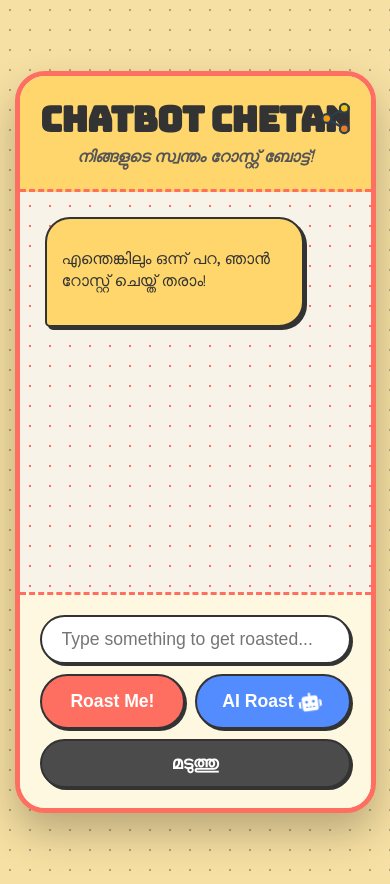
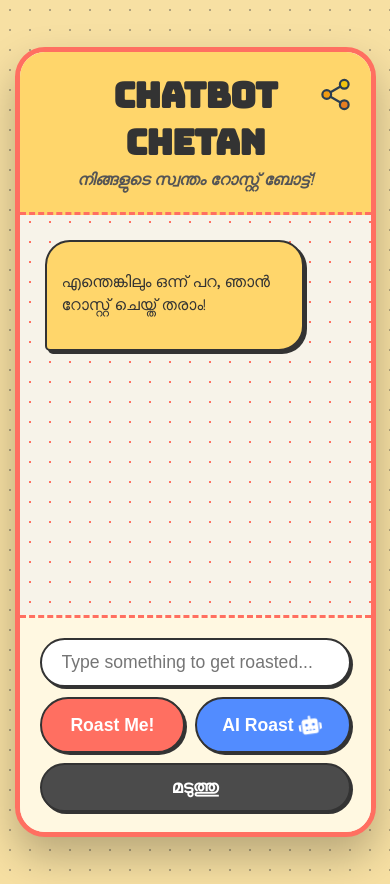
Before and after one commit to code-with-me-an/CHATBOT-CHETAN, a plain HTML site: page index.html in a window 390 px wide. Drawn offline with Linux system fonts and the light colour scheme.

Commit message:
changes in all

```diff
--- a/index.html
+++ b/index.html
@@ -29,7 +29,9 @@
             </svg>
         </a>
         <header class="chetan-header">
-            <h1>Chatbot Chetan</h1>
+            <h1><span>Chatbot</span>
+                <span>Chetan</span>
+            </h1>
             <p>നിങ്ങളുടെ സ്വന്തം റോസ്റ്റ് ബോട്ട്!</p>
         </header>
         <div class="chat-window" id="chat-window">
--- a/style.css
+++ b/style.css
@@ -403,6 +403,8 @@ body {
 @media (max-width: 600px) {
     .chetan-header h1 {
         font-size: 2.2em;
+        display: flex;
+        flex-direction: column;
     }
 
     .chat-window {
```
Also changed, not shown: photos/airoast.png (added), photos/home.png (added), photos/roastme.png (added), 1 other file.
